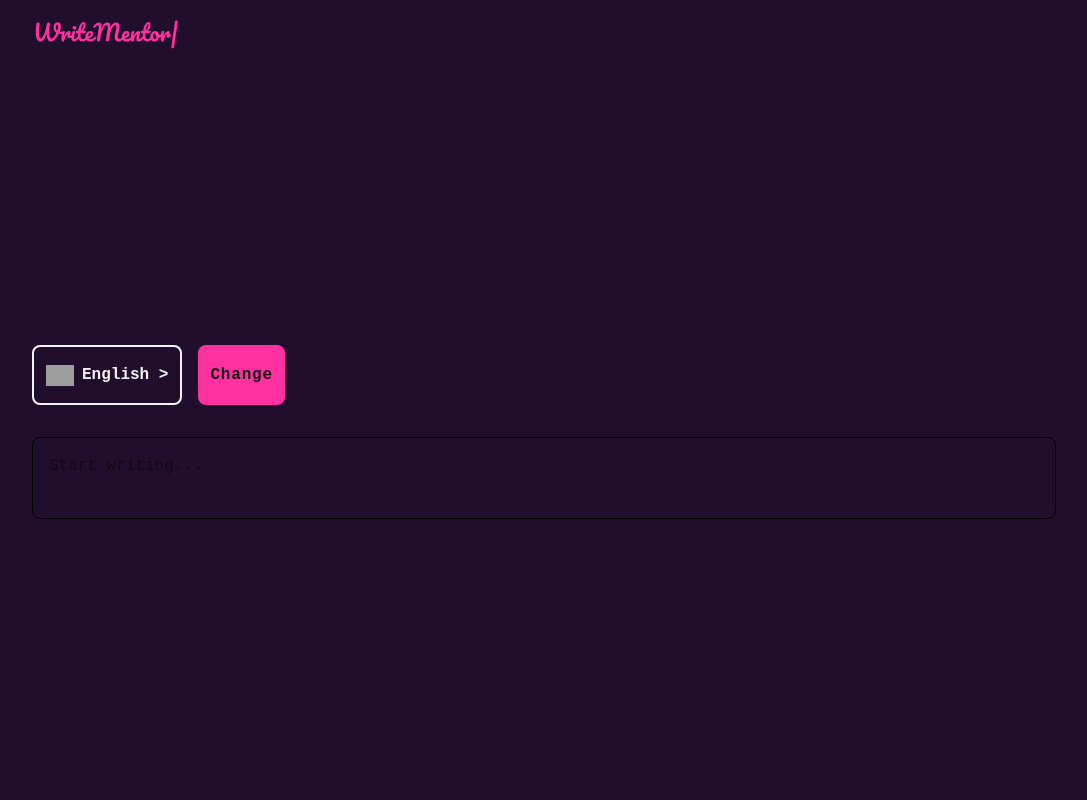
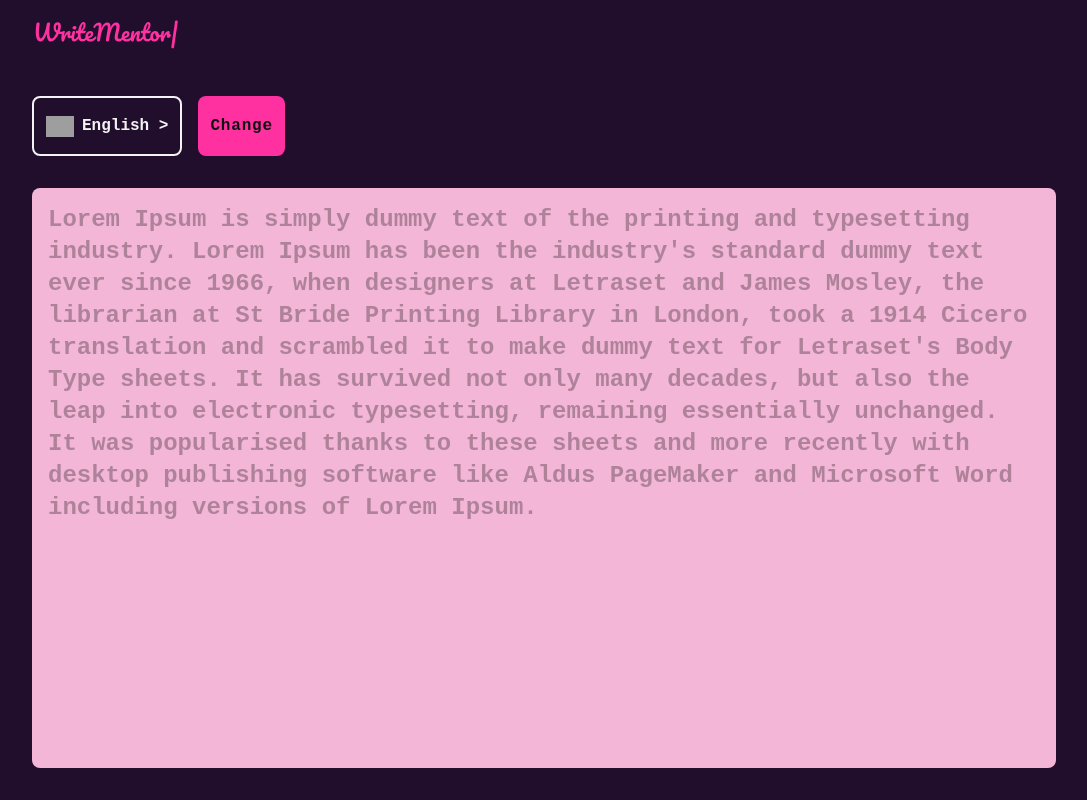
Before and after one commit to F3azy/WriteMentor, a React (Vite) app: page / in a window 1280 px wide. Both pictures are taken after a click on the button "Get Started". Shown: the whole page, without its empty margins (96-1183 px from the left). Built offline with nearby package versions, Linux system fonts and the light colour scheme; grey boxes are pictures that could not be loaded.

Commit message:
write area design

```diff
--- a/src/components/WritePage.tsx
+++ b/src/components/WritePage.tsx
@@ -1,6 +1,9 @@
 import { useEffect, useState } from "react";
 import LanguagePicker from "./LanguagePicker";
 import Button from "./Button";
+
+const temp =
+  "Lorem Ipsum is simply dummy text of the printing and typesetting industry. Lorem Ipsum has been the industry's standard dummy text ever since 1966, when designers at Letraset and James Mosley, the librarian at St Bride Printing Library in London, took a 1914 Cicero translation and scrambled it to make dummy text for Letraset's Body Type sheets. It has survived not only many decades, but also the leap into electronic typesetting, remaining essentially unchanged. It was popularised thanks to these sheets and more recently with desktop publishing software like Aldus PageMaker and Microsoft Word including versions of Lorem Ipsum.";
 
 export default function WritePage() {
   const [visible, setVisible] = useState(false);
@@ -15,7 +18,7 @@ export default function WritePage() {
   return (
     <div
       className={`
-        h-full flex flex-col gap-y-8
+        flex flex-1 flex-col gap-y-8
         transition-all duration-500 ease-out
         ${visible ? "opacity-100 translate-x-0" : "opacity-0 translate-x-6"}
       `}
@@ -25,10 +28,13 @@ export default function WritePage() {
         <Button className="tracking-wider">Change</Button>
       </div>
 
-      <textarea
-        className="flex-1 w-full p-4 border rounded-lg resize-none"
-        placeholder="Start writing..."
-      />
+      <div className="relative flex-1 bg-secondary rounded-lg font-bold text-2xl text-black">
+        <p className="absolute inset-0 p-4 opacity-30">{temp}</p>
+        <textarea
+          name="Write"
+          className="absolute inset-0 p-4 rounded-lg resize-none border-0 focus:outline-none bg-transparent"
+        />
+      </div>
     </div>
   );
 }
```
